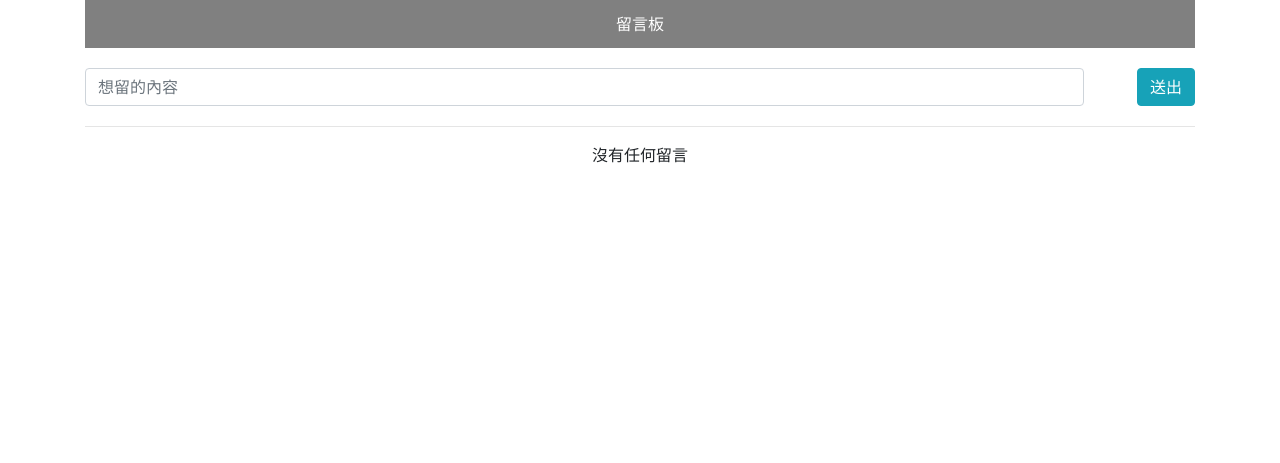
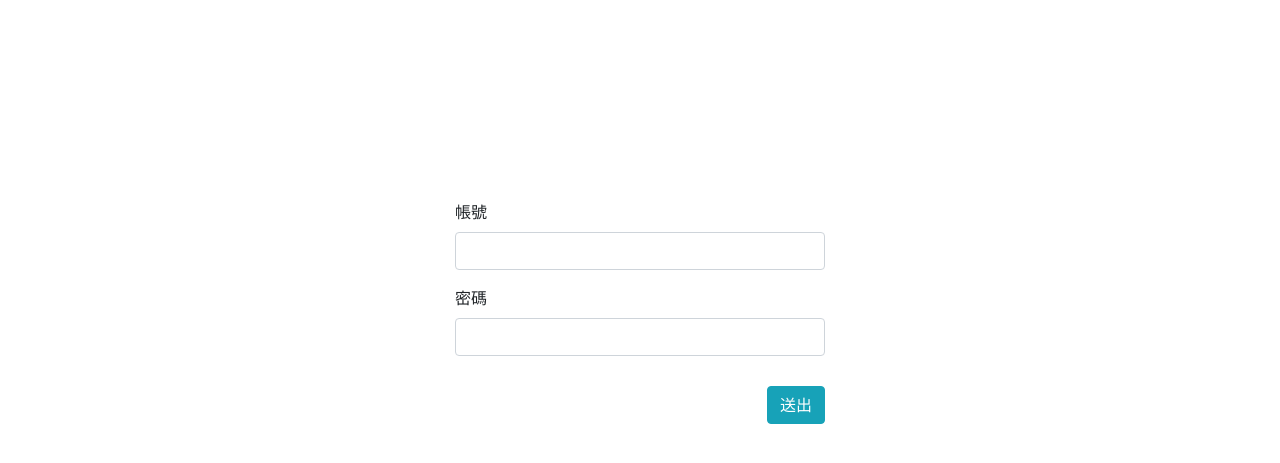
Before and after one commit to terry623/board, a CodeIgniter app: page /database/ in a window 1280 px wide. Shown: the top 463 px of the page. Run offline with CodeIgniter, Linux system fonts and the light colour scheme; data that the repository does not hold is empty.

Commit message:
add member login/signup

```diff
--- a/application/config/routes.php
+++ b/application/config/routes.php
@@ -49,6 +49,6 @@ defined('BASEPATH') OR exit('No direct script access allowed');
 | Examples:	my-controller/index	-> my_controller/index
 |		my-controller/my-method	-> my_controller/my_method
 */
-$route['default_controller'] = 'main';
+$route['default_controller'] = 'login';
 $route['404_override'] = '';
 $route['translate_uri_dashes'] = FALSE;
--- /dev/null
+++ b/application/controllers/Login.php
@@ -0,0 +1,45 @@
+<?php
+defined('BASEPATH') or exit('No direct script access allowed');
+
+class Login extends CI_Controller
+{
+	public function __construct()
+	{
+		parent::__construct();
+		$this->load->model('users_model');
+		$this->load->helper('url');
+		$this->load->helper('cookie');
+	}
+
+	public function index()
+	{
+		if (!empty($this->input->cookie("account"))) {
+			redirect(base_url('Main'));
+		} else {
+			$this->load->view('login');
+		}
+	}
+
+	public function submit()
+	{
+		$all = $this->input->post();
+		$result = $this->users_model->find($all['account']);
+
+		// 沒有帳號，因此註冊它
+		if (empty($result)) {
+			$this->users_model->add($all);
+			$this->input->set_cookie("account", $all['account'], 86400);
+			redirect(base_url('Main'));
+		}
+		// 有帳號，確認密碼是否正確
+		else {
+			if ($result[0]['password'] == $all['password']) {
+				$this->input->set_cookie("account", $all['account'], 86400);
+				redirect(base_url('Main'));
+			} else {
+				$data['msg'] = '訊息：密碼錯誤';
+				$this->load->view('login', $data);
+			}
+		}
+	}
+}
--- a/application/controllers/Main.php
+++ b/application/controllers/Main.php
@@ -10,10 +10,14 @@ class Main extends CI_Controller
 		$this->load->model('messages_model');
 		$this->load->model('replies_model');
 		$this->load->helper('url');
+		$this->load->helper('cookie');
 	}
 
 	public function index()
 	{
+		if (empty($this->input->cookie("account"))) {
+			redirect(base_url('Login'));
+		}
 		$data['messages'] = $this->messages_model->get_all();
 		$data['replies'] = $this->replies_model->get_all();
 		$this->load->view('messages', $data);
@@ -22,11 +26,14 @@ class Main extends CI_Controller
 	public function addMessage()
 	{
 		$all = $this->input->post();
-        $this->messages_model->add($all);
+		$all['author'] = $this->input->cookie("account");
+		$this->messages_model->add($all);
 	}
 
-	public function addReply(){
+	public function addReply()
+	{
 		$all = $this->input->post();
+		$all['author'] = $this->input->cookie("account");
 		$this->replies_model->add($all);
 	}
 
--- /dev/null
+++ b/application/models/Users_model.php
@@ -0,0 +1,18 @@
+<?php
+
+class Users_model extends CI_Model
+{
+    public function __construct()
+    {
+        $this->load->database();
+    }
+
+    public function find($account){
+        $query = $this->db->get_where('users', array('account' => $account));
+        return $query->result_array();
+    }
+
+    public function add($all){
+        $this->db->insert('users', $all);
+    }
+}
--- /dev/null
+++ b/application/views/login.php
@@ -0,0 +1,55 @@
+<?php
+defined('BASEPATH') or exit('No direct script access allowed');
+?>
+<!DOCTYPE html>
+<html>
+
+<head>
+    <meta http-equiv="Content-Type" content="text/html; charset=utf-8" />
+    <title>登入</title>
+    <meta name="viewport" content="width=device-width, initial-scale=1.0">
+    <link rel="stylesheet" href="https://stackpath.bootstrapcdn.com/bootstrap/4.4.1/css/bootstrap.min.css" integrity="sha384-Vkoo8x4CGsO3+Hhxv8T/Q5PaXtkKtu6ug5TOeNV6gBiFeWPGFN9MuhOf23Q9Ifjh" crossorigin="anonymous">
+    <style>
+        body {
+            margin: 0px;
+        }
+
+        .container {
+            width: 400px;
+            margin-top: 200px;
+        }
+
+        .submitButton {
+            display: block;
+            margin-left: auto;
+            margin-top: 30px;
+        }
+    </style>
+</head>
+
+<body>
+    <div class="container">
+        <form action="<?= base_url('Login/submit'); ?>" method="post" accept-charset="utf-8">
+            <div class="form-group">
+                <label>帳號</label>
+                <input type="text" class="form-control" name="account">
+            </div>
+            <div class="form-group">
+                <label>密碼</label>
+                <input type="password" class="form-control" name="password">
+            </div>
+            <div style="color: red;">
+                <?php
+                if (!empty($msg))
+                    echo $msg;
+                ?>
+            </div>
+            <button type="submit" class="btn btn-info submitButton">送出</button>
+        </form>
+    </div>
+    <script src="https://code.jquery.com/jquery-3.4.1.slim.min.js" integrity="sha384-J6qa4849blE2+poT4WnyKhv5vZF5SrPo0iEjwBvKU7imGFAV0wwj1yYfoRSJoZ+n" crossorigin="anonymous"></script>
+    <script src="https://cdn.jsdelivr.net/npm/popper.js@1.16.0/dist/umd/popper.min.js" integrity="sha384-Q6E9RHvbIyZFJoft+2mJbHaEWldlvI9IOYy5n3zV9zzTtmI3UksdQRVvoxMfooAo" crossorigin="anonymous"></script>
+    <script src="https://stackpath.bootstrapcdn.com/bootstrap/4.4.1/js/bootstrap.min.js" integrity="sha384-wfSDF2E50Y2D1uUdj0O3uMBJnjuUD4Ih7YwaYd1iqfktj0Uod8GCExl3Og8ifwB6" crossorigin="anonymous"></script>
+</body>
+
+</html>
--- a/application/views/messages.php
+++ b/application/views/messages.php
@@ -19,7 +19,9 @@ defined('BASEPATH') or exit('No direct script access allowed');
             background: gray;
             color: white;
             width: 100%;
-            padding: 12px;
+            padding: 12px 20px;
+            display: flex;
+            justify-content: space-between;
         }
 
         .message {
@@ -36,7 +38,7 @@ defined('BASEPATH') or exit('No direct script access allowed');
             margin: 20px 0;
         }
 
-        .message-card-body {
+        .card-body {
             display: flex;
             justify-content: space-between;
             align-items: center;
@@ -52,7 +54,10 @@ defined('BASEPATH') or exit('No direct script access allowed');
 
 <body>
     <div class="container">
-        <div class="title">留言板</div>
+        <div class="title">
+            <span>留言板</span>
+            <span>HI，<?= $_COOKIE['account'] ?> !</span>
+        </div>
         <form class="message" action="<?= base_url('Main/addMessage'); ?>" method="post" accept-charset="utf-8">
             <input type="text" name="content" class="form-control message-input" placeholder="想留的內容">
             <button type="submit" class="btn btn-info">送出</button>
@@ -63,9 +68,10 @@ defined('BASEPATH') or exit('No direct script access allowed');
         <?php else : ?>
             <?php if (!empty($messages)) foreach (array_reverse($messages) as $item) : ?>
                 <div class="card message-card">
-                    <div class="card-body message-card-body">
+                    <div class="card-body">
                         <span><?php echo $item['content'] ?></span>
                         <div>
+                            <span>By <?= $item['author'] ?></span>
                             <img class="iconButton" src="<?= base_url('images/reply.png'); ?>" data-toggle="modal" data-target="#replyMsgModal" onclick="setCurrentModalId(<?= $item['id'] ?>)">
                             <img class="iconButton" src="<?= base_url('images/cancel.png'); ?>" onclick="deleteMsg(<?= $item['id'] ?>)">
                         </div>
@@ -73,9 +79,10 @@ defined('BASEPATH') or exit('No direct script access allowed');
                 </div>
                 <?php foreach (array_reverse($replies) as $item2) : ?>
                     <?php if ($item2['messageId'] == $item['id']) : ?>
-                        <div class="card card message-card" style="margin-left: 80px;">
+                        <div class="card message-card" style="margin-left: 80px;">
                             <div class="card-body">
                                 <span><?php echo $item2['content'] ?></span>
+                                <span>By <?= $item2['author'] ?></span>
                             </div>
                         </div>
                     <?php endif; ?>
```
